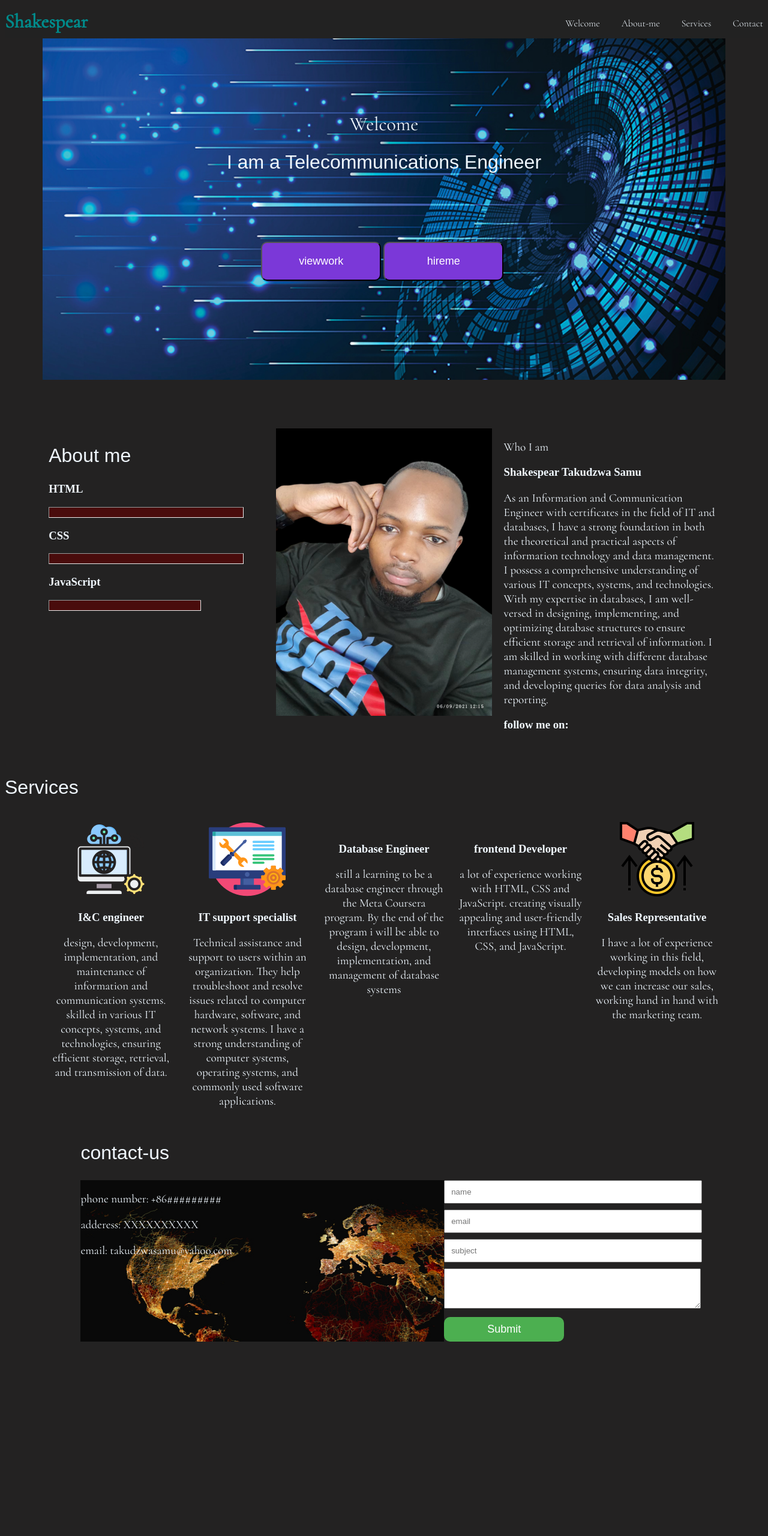
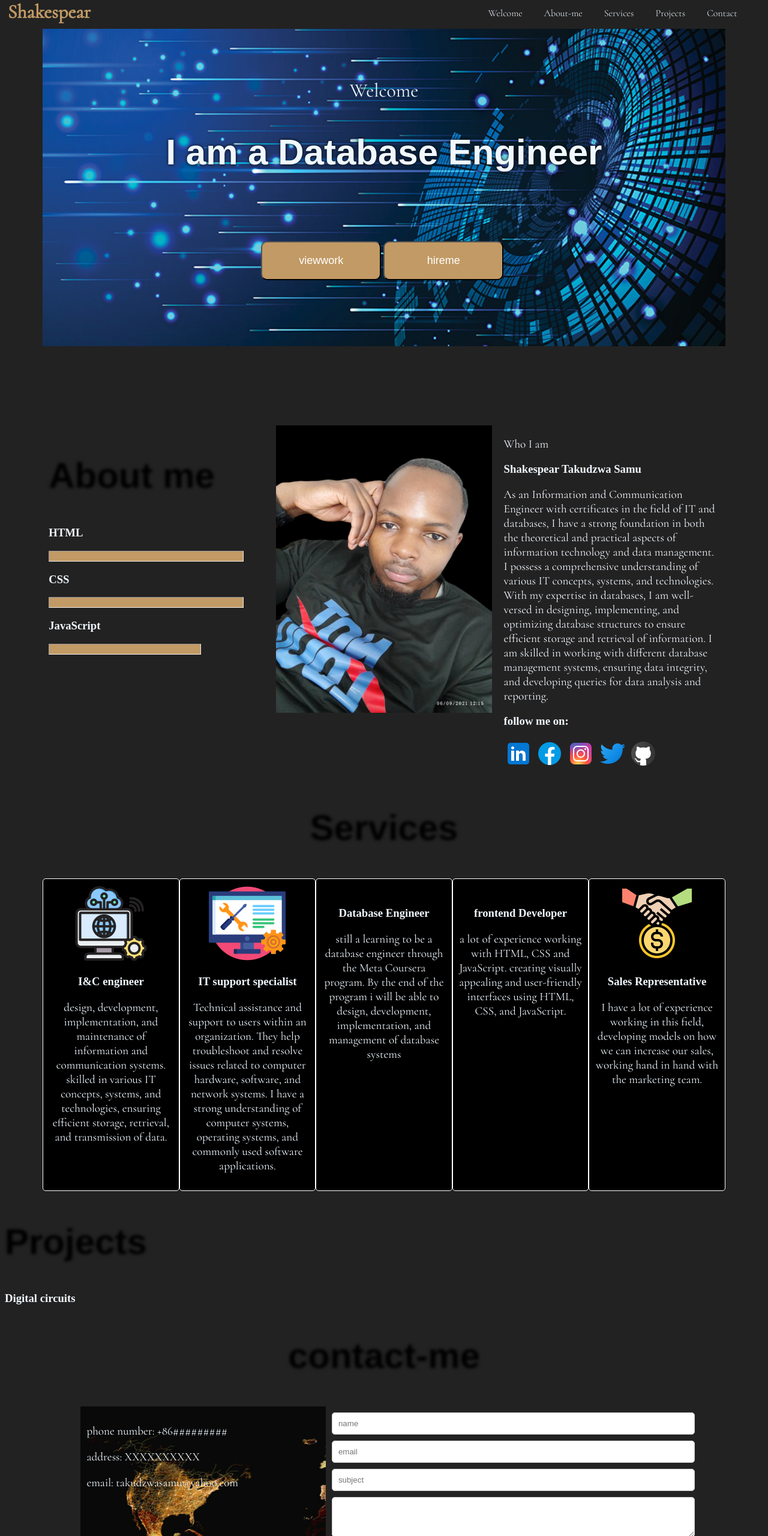
Before and after one commit to shakespear95/mycv, a plain HTML site: page index.html in a window 1280 px wide. Shown: the top 2560 px of the page at 60% size. Before the commit the page ends 2244 px from the top, so only its background shows below. Drawn offline with Linux system fonts and the light colour scheme.

Commit message:
added more stuff

```diff
--- a/index.css
+++ b/index.css
@@ -10,9 +10,14 @@ h1 {
 
 h2 {
   font-family: 'Lilita', sans-serif;
-  font-size: xx-large;
-  font-weight: 400;
+  font-size: 60px;
+  font-weight: 900;
+  color: transparent;
+  text-shadow: 0 0 5px black;
+  animation: animateHeading 3s infinite;
 }
+
+
 a {
   text-decoration: none;
   font-family: 'Cormorant', sans-serif;
@@ -21,7 +26,7 @@ a {
 }
 
 a:hover {
-color: #008b8b;
+color: #c29a65;
 }
 
 button:hover {
@@ -31,13 +36,21 @@ button:hover {
   font-family: 'Cormorant', sans-serif;
   font-size: xx-large;
   font-weight: 700;
-  color: #008b8b;
+  color:#c29a65;
 }
+header {
+  position: fixed;
+  top: 0;
+  left: 0;
+  width:95%;
+  z-index: 100;
+  margin-left: 1%;
+}
+
 .navbar {
   display: flex;
   justify-content: space-between;
   height: 3em;
-  margin-top: 1rem;
   background-color: #222222;
 
 }
@@ -59,10 +72,14 @@ body {
   background-color: #232222;
 }
 
+.nav-active {
+  background-color: #c29a65;
+}
+
 hr {
   height: 1em;
   margin: 0;
-  background-color: rgb(73, 12, 12);
+  background-color: #c29a65;
 }
 
 .HTML > hr {
@@ -88,7 +105,7 @@ padding-top: 6em;
 
 button {
   border-radius: 10px;
-  background-color: #7b38d8;
+  background-color: #c29a65;
   padding: 20px;
   width: 200px;
   color: #ffffff;
@@ -102,6 +119,7 @@ button {
   width: 90%;
   margin: auto;
   flex-wrap: wrap;
+  margin-top: 4%;
 }
 
 .about-1,
@@ -142,6 +160,9 @@ button {
   box-sizing: border-box;
   padding: 10px;
   text-align: center;
+  background-color: black;
+  border: 1px solid white;
+  border-radius: 5px;
 }
 
 .tiles img {
@@ -156,7 +177,11 @@ button {
 
 .formcontainer {
   display: flex;
-  justify-content: space-between;
+}
+
+.form {
+  width: 60%;
+  padding: 10px;
 }
 
 .form input[type="text"],
@@ -164,6 +189,8 @@ button {
   width: 100%;
   padding: 10px;
   margin-bottom: 10px;
+  border-radius: 5px;
+  border: 1px solid #ccc;
 }
 
 .form button {
@@ -180,6 +207,46 @@ button {
 
 .myinfo {
   background: url(img/CP-Mapping-the-Worlds-Roads-Shareable.jpg);
-  width: 60%;
-  height: auto;
+  width: 40%;
+  padding: 10px;
 }
+
+#profession {
+  opacity: 0;
+  transition: opacity 0.5s ease-in-out;
+}
+
+.icons img:hover {
+  animation: shake 0.8s;
+}
+
+@keyframes shake {
+  0% {
+    transform: translateX(0);
+  }
+  25% {
+    transform: translateX(-5px) rotate(-5deg);
+  }
+  50% {
+    transform: translateX(5px) rotate(5deg);
+  }
+  75% {
+    transform: translateX(-5px) rotate(-5deg);
+  }
+  100% {
+    transform: translateX(0);
+  }
+}
+
+.contact-me h2,
+.Service h2 {
+  text-align: center;
+}
+
+.footer {
+  text-align: center;
+  background-color: black;
+  padding-top: 5%;
+  padding-bottom: 5%;
+  margin-top: 4%;
+}
--- a/index.html
+++ b/index.html
@@ -17,7 +17,9 @@
         <a href="#middle1" class="navli">Welcome</a>
         <a href="#About" class="navli">About-me</a>
         <a href="#Service" class="navli">Services</a>
+        <a href="#projects" class="navli">Projects</a>
         <a href="#contact" class="navli">Contact</a>
+
       </div>
   </header>
 
@@ -27,7 +29,7 @@
       Welcome <br>
     </h1>
     <h2>
-      I am a Telecommunications Engineer
+      <span id="profession">I am a Telecommunications Engineer</span>
     </h2>
     </div>
 
@@ -81,11 +83,11 @@
       </h3>
 
       <div class="icons">
-        <a href=""><img src="" alt=""></a>
-        <a href=""></a>
-        <a href=""></a>
-        <a href=""></a>
-        <a href=""></a>
+        <a href="https://www.linkedin.com/in/shakespear-takudzwa-samu-b61b38a3/"><img src="img/linkedin.png" alt="linkedin"></a>
+        <a href="https://www.facebook.com/shakespear.samu/"><img src="img/facebook.png" alt="facebook"></a>
+        <a href="https://www.instagram.com/taqu95/"><img src="img/instagram.png" alt="instagram"></a>
+        <a href="https://twitter.com/taqusamu95"><img src="img/twitter.png" alt="twitter"></a>
+        <a href="https://github.com/shakespear95"><img src="img/github.png" alt="github"></a>
 
       </div>
 
@@ -98,7 +100,7 @@
         Services
       </h2>
       <div class="Services">
-        <div class="tiles">
+        <div class="tiles net">
           <img src="img/networking.png" alt="">
           <h3>I&C engineer</h3>
           <p>
@@ -107,7 +109,7 @@
           </p>
 
         </div>
-        <div class="tiles">
+        <div class="tiles IT">
           <img src="img/technical-support.png" alt="">
           <h3> IT support specialist</h3>
           <p>
@@ -137,9 +139,27 @@
 
    </section>
 
-   <section class="contact-me">
+   <section class="projects" id="projects">
     <h2>
-      contact-us
+      Projects
+    </h2>
+
+    <div>
+      <h3>Digital circuits</h3>
+      <div>
+        <div class="traffic"></div>
+        <div class="clock"></div>
+      </div>
+
+    </div>
+
+    <div></div>
+
+   </section>
+
+   <section class="contact-me" id="contact">
+    <h2>
+      contact-me
     </h2>
 
     <div class="formcontainer">
@@ -148,7 +168,7 @@
           phone number: +86#########
         </p>
         <p>
-          adderess: XXXXXXXXXX
+          address: XXXXXXXXXX
         </p>
         <p>
           email: takudzwasamu@yahoo.com
@@ -165,5 +185,25 @@
     </div>
 
    </section>
+   <section class="footer">
+    <h1>
+      Shakespear
+    </h1>
+    <div class="icons">
+      <a href="https://www.linkedin.com/in/shakespear-takudzwa-samu-b61b38a3/"><img src="img/linkedin1.png" alt="linkedin"></a>
+      <a href="https://www.facebook.com/shakespear.samu/"><img src="img/facebook1.png" alt="facebook"></a>
+      <a href="https://www.instagram.com/taqu95/"><img src="img/instagram1.png" alt="instagram"></a>
+      <a href="https://twitter.com/taqusamu95"><img src="img/twitter1.png" alt="twitter"></a>
+      <a href="https://github.com/shakespear95"><img src="img/github1.png" alt="github"></a>
+
+    </div>
+
+    <p>
+      &copy 2023 Samu-studios. ALL RIGHTS RESERVED.
+    </p>
+
+   </section>
+   <script src="index.js"></script>
+   <script>"navbar.js"</script>
 </body>
 </html>
--- /dev/null
+++ b/index.js
@@ -0,0 +1,21 @@
+const professionElement = document.getElementById("profession");
+const professions = [
+  "I am a Telecommunications Engineer",
+  "I am a Database Engineer",
+  "I am an IT Specialist",
+  "I am a Front-end Developer",
+  "I am a Sales Representative"
+];
+
+let index = 0;
+
+function rotateProfession() {
+  professionElement.style.opacity = 0;
+  setTimeout(() => {
+    professionElement.textContent = professions[index];
+    professionElement.style.opacity = 1;
+    index = (index + 1) % professions.length;
+  }, 500); // Adjust the delay time (in milliseconds) here
+}
+
+setInterval(rotateProfession, 2000); // Adjust the interval time (in milliseconds) here
```
Also changed, not shown: navbar.js (added, +26 -0 lines), img/12hourclock.jpg (added), img/facebook.png (added), img/facebook1.png (added), img/github.png (added), img/github1.png (added), img/instagram.png (added), img/instagram1.png (added), img/linkedin.png (added), img/linkedin1.png (added), img/traffic-light.jpg (added), img/twitter.png (added), img/twitter1.png (added).
